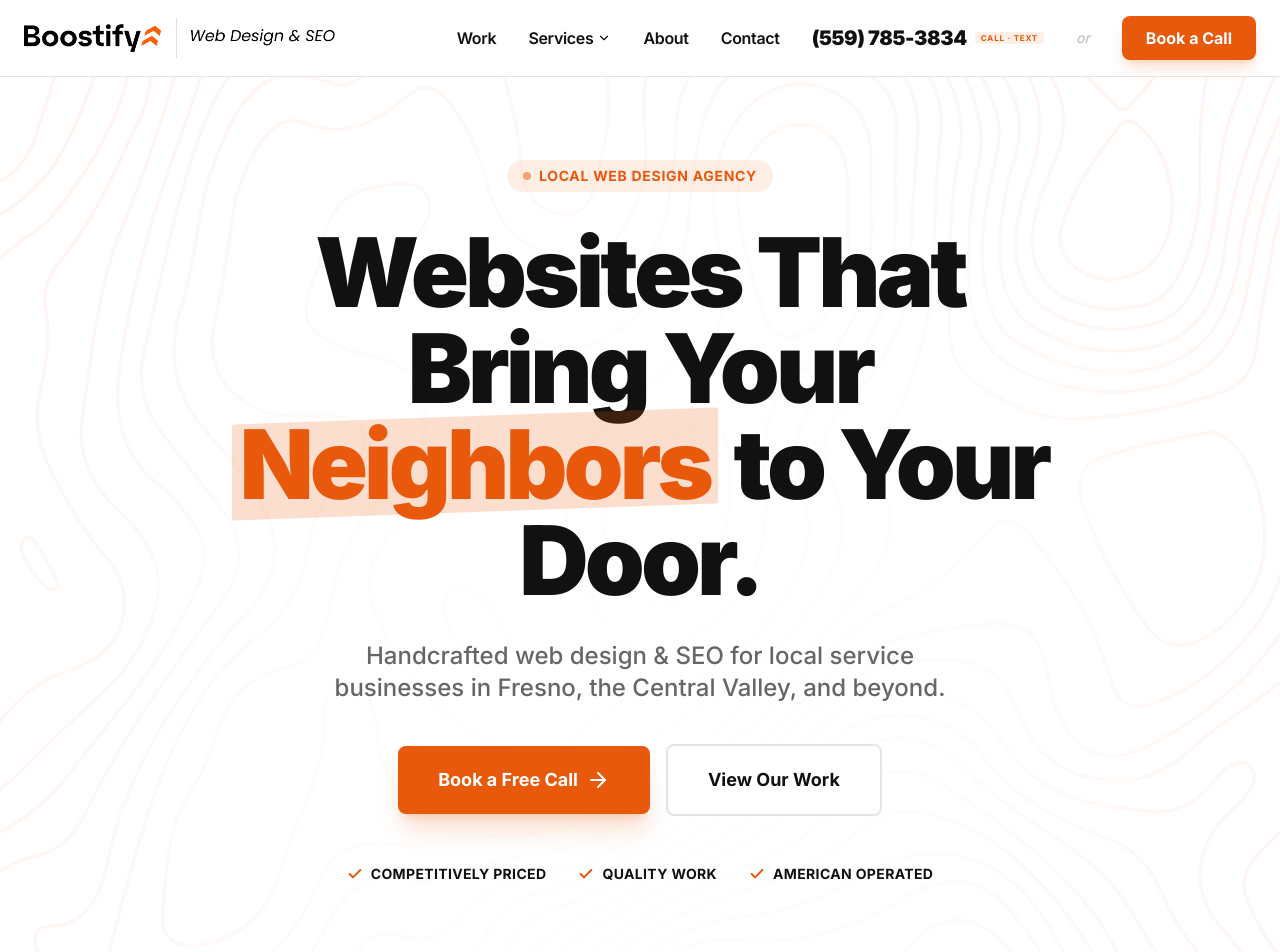
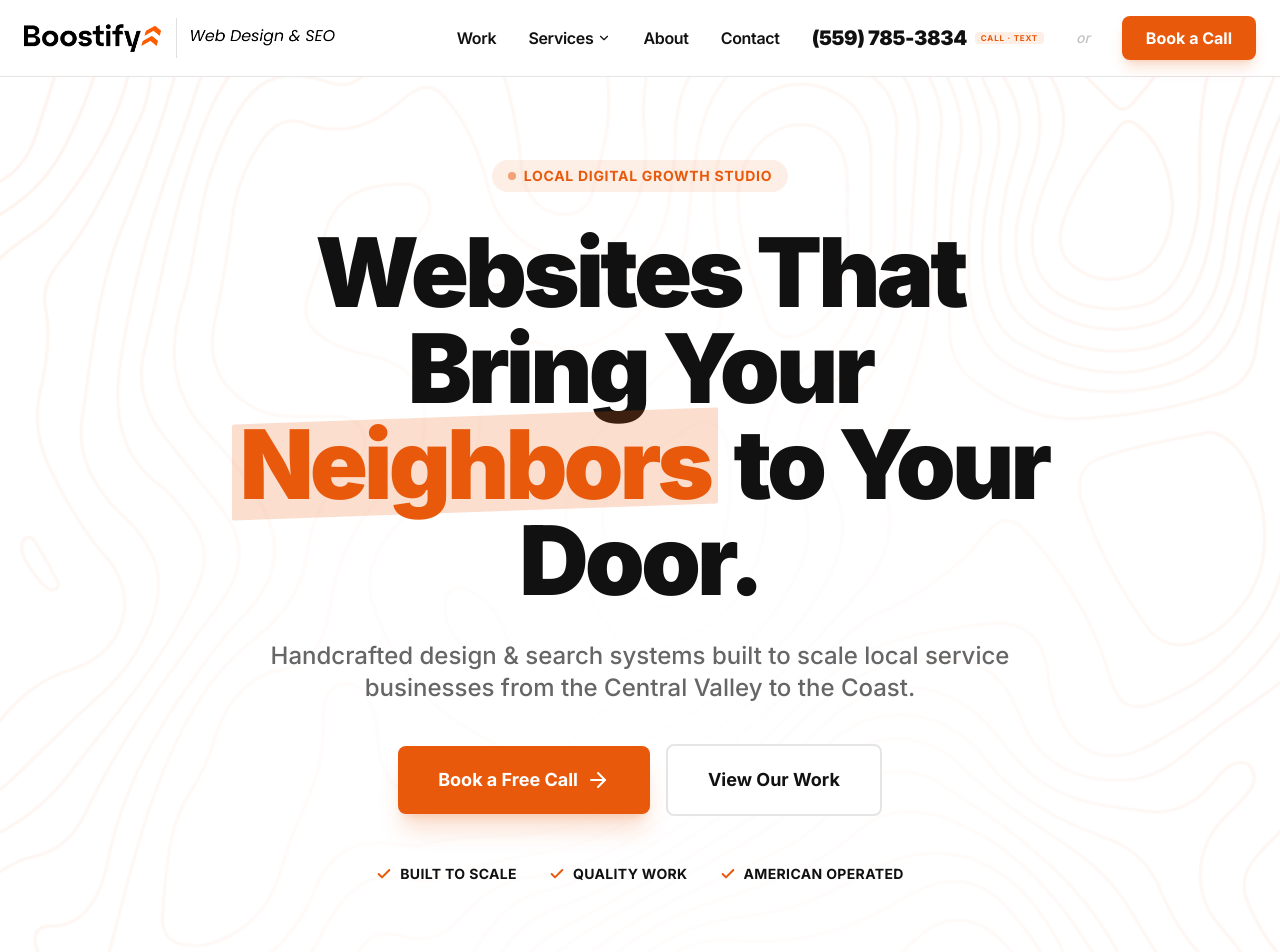
Before and after one commit to boostifyusa/Boostify-website-2026, a React (Vite) app: page / in a window 1280 px wide. Shown: the top 952 px of the page. Built offline with nearby package versions, Linux system fonts and the light colour scheme.

Commit message:
Updated copy and button linking

```diff
--- a/src/App.tsx
+++ b/src/App.tsx
@@ -16,12 +16,25 @@ import { SMSProgramPage } from './pages/SMSProgramPage';
 import { AppDevelopmentPage } from './pages/AppDevelopmentPage';
 import { NotFoundPage } from './pages/NotFoundPage';
 
-function ScrollToTop() {
-  const { pathname } = useLocation();
+export function ScrollToTopOrHash() {
+  const { pathname, hash } = useLocation();
 
   useEffect(() => {
-    window.scrollTo(0, 0);
-  }, [pathname]);
+    // If we have a hash, try to scroll to that element
+    if (hash) {
+      // Small timeout to ensure DOM is ready
+      setTimeout(() => {
+        const id = hash.replace('#', '');
+        const element = document.getElementById(id);
+        if (element) {
+          element.scrollIntoView({ behavior: 'smooth' });
+        }
+      }, 100);
+    } else {
+      // No hash = scroll to top normally
+      window.scrollTo(0, 0);
+    }
+  }, [pathname, hash]);
 
   return null;
 }
@@ -29,7 +42,7 @@ function ScrollToTop() {
 export function App() {
   return (
     <Router>
-      <ScrollToTop />
+      <ScrollToTopOrHash />
       <Routes>
         <Route path="/" element={<AgencyHomePage />} />
         <Route path="/services" element={<ServicesPage />} />
--- a/src/components/Footer.tsx
+++ b/src/components/Footer.tsx
@@ -162,7 +162,7 @@ export function Footer() {
           <p>
             © {new Date().getFullYear()} Boostify USA. All rights reserved.
           </p>
-          <p>Proudly serving businesses in Fresno and the Central Valley.</p>
+          <p>❤️ Proudly serving businesses in Fresno, CA and across all California</p>
         </div>
       </div>
     </footer>);
--- a/src/components/HeroSection.tsx
+++ b/src/components/HeroSection.tsx
@@ -47,7 +47,7 @@ export function HeroSection() {
             className="inline-flex items-center gap-2 px-4 py-1.5 rounded-full bg-orange/10 text-orange text-sm font-bold uppercase tracking-wider mb-8">
 
             <span className="w-2 h-2 rounded-full bg-orange animate-pulse" />
-            Local Web Design Agency
+            Local Digital Growth Studio
           </motion.div>
 
           <motion.h1
@@ -86,10 +86,9 @@ export function HeroSection() {
               duration: 0.5,
               delay: 0.2
             }}
-            className="text-xl md:text-2xl text-gray font-medium mb-10 leading-relaxed max-w-2xl mx-auto">
+            className="text-xl md:text-2xl text-gray font-medium mb-10 leading-relaxed max-w-3xl mx-auto">
 
-            Handcrafted web design & SEO for local service businesses in Fresno,
-            the Central Valley, and beyond.
+            Handcrafted design & search systems built to scale local service businesses from the Central Valley to the Coast.
           </motion.p>
 
           <motion.div
@@ -137,7 +136,7 @@ export function HeroSection() {
 
             <span className="flex items-center gap-2">
               <Check className="w-4 h-4 text-orange" strokeWidth={3} />
-              Competitively Priced
+              Built to Scale
             </span>
             <span className="flex items-center gap-2">
               <Check className="w-4 h-4 text-orange" strokeWidth={3} />
--- a/src/pages/MaintenancePage.tsx
+++ b/src/pages/MaintenancePage.tsx
@@ -170,7 +170,12 @@ export function MaintenancePage() {
                 <ArrowRight className="w-5 h-5 ml-2" />
               </Link>
               <Link
-                to="/maintenance#pricing"
+                to="/maintenance#included"
+                onClick={() => {
+                  setTimeout(() => {
+                    document.getElementById('included')?.scrollIntoView({ behavior: 'smooth' });
+                  }, 100);
+                }}
                 className="inline-flex items-center justify-center px-8 py-4 bg-white text-dark border-2 border-gray-light font-bold rounded-lg hover:border-dark transition-all">
                 See What's Included
               </Link>
@@ -383,7 +388,7 @@ export function MaintenancePage() {
         </section>
 
         {/* Bento Feature Grid */}
-        <section id="features" className="py-24 px-6 bg-light/50">
+        <section id="features" className="py-24 px-6 bg-light/50" id="included">
           <div className="max-w-7xl mx-auto">
             <div className="text-center max-w-3xl mx-auto mb-16">
               <h2 className="text-4xl md:text-5xl font-black text-dark mb-6 tracking-tight">
```
